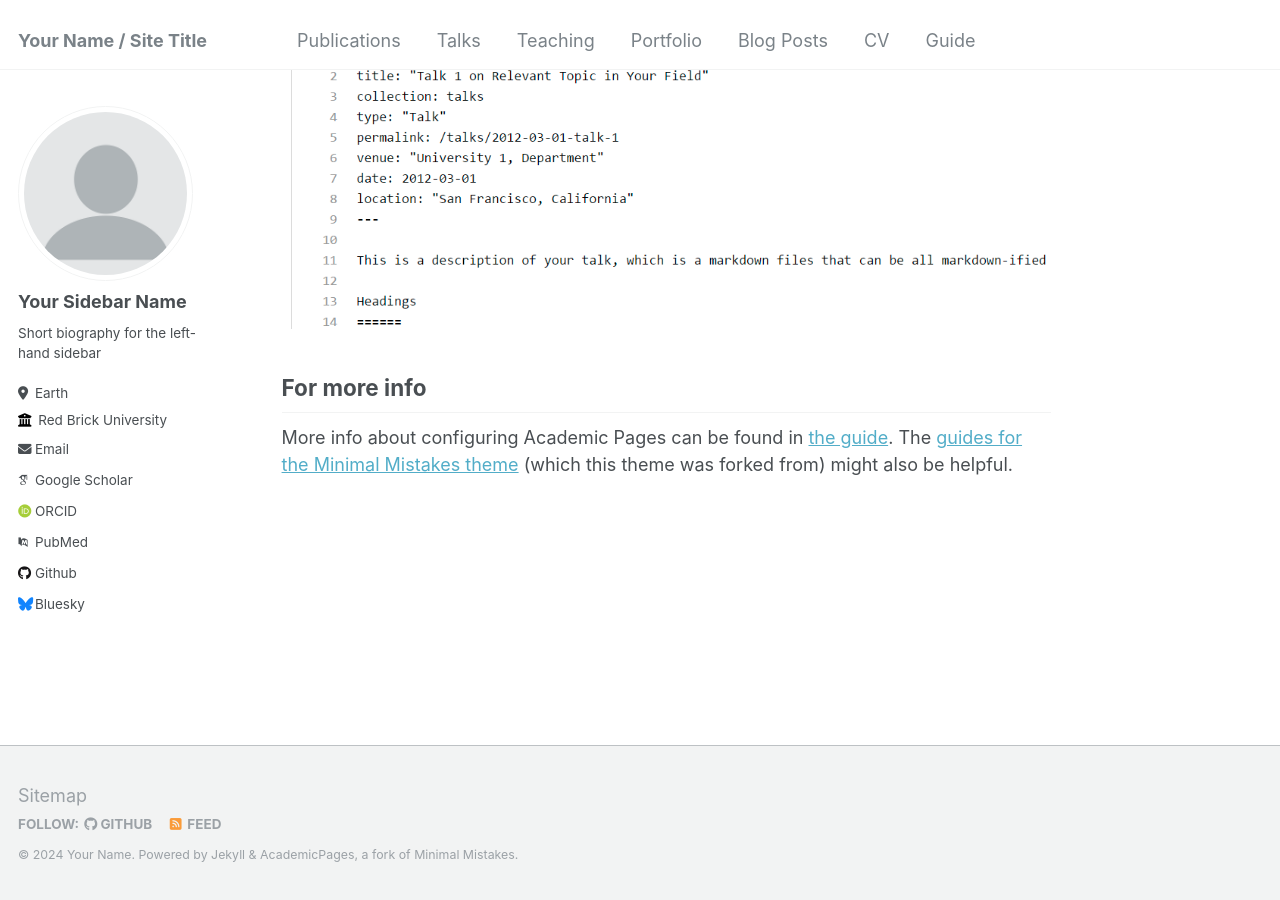
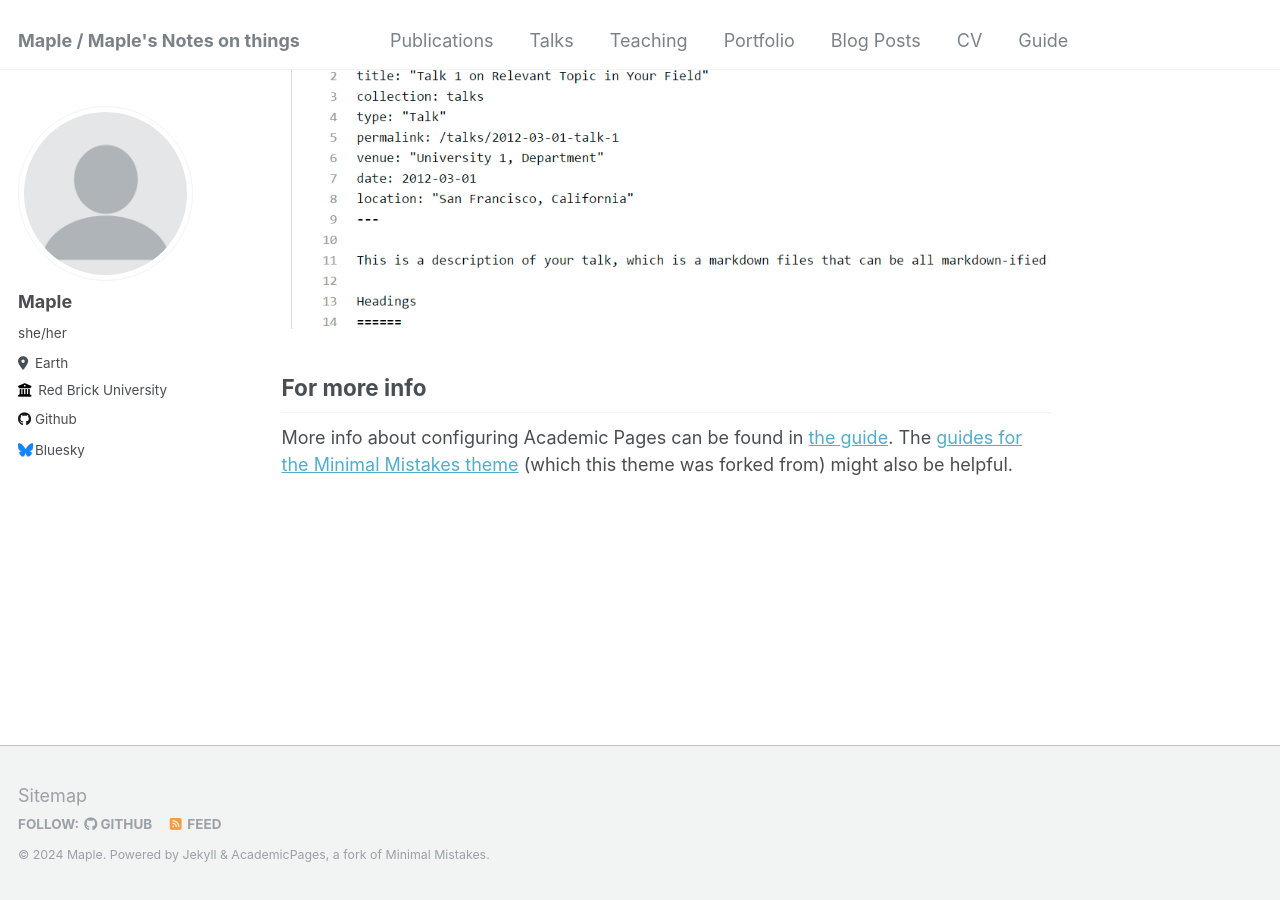
Before and after one commit to Mapleheart-LLC/Mapleheart-llc.github.io, a Jekyll site: the page built from _pages/about.md, in a window 1280 px wide and 900 px high, scrolled down 2660 px. Built offline with Jekyll 4.4.1, drawn with Linux system fonts in a browser that asks for light colours; some web fonts are replaced.

Commit message:
modified:   _config.yml

```diff
--- a/_config.yml
+++ b/_config.yml
@@ -8,11 +8,11 @@
 
 # Basic Site Settings
 locale                   : "en-US"
-title                    : "Your Name / Site Title"
+title                    : "Maple / Maple's Notes on things"
 title_separator          : "-"
-name                     : &name "Your Name"
-description              : &description "personal description"
-url                      : https://academicpages.github.io # the base hostname & protocol for your site e.g. "https://mmistakes.github.io"
+name                     : &name "Maple"
+description              : &description "Maple's notes on the many things in the world"
+url                      : https://notes.mapletini.com # the base hostname & protocol for your site e.g. "https://mmistakes.github.io"
 baseurl                  : "" # the subpath of your site, e.g. "/blog"
 repository               : "academicpages/academicpages.github.io"
 
@@ -22,21 +22,21 @@ repository               : "academicpages/academicpages.github.io"
 author:
   # Biographic information
   avatar           : "profile.png"
-  name             : "Your Sidebar Name"
-  pronouns         : # example: "she/her"
-  bio              : "Short biography for the left-hand sidebar"
+  name             : "Maple"
+  pronouns         : "she/her"
+  bio              : #"Short biography for the left-hand sidebar"
   location         : "Earth"
   employer         : "Red Brick University"
   uri              : # URL
-  email            : "none@example.org"
+  email            : #"none@example.org"
 
   # Academic websites
   arxiv            : # URL - Update with the correct link to your profile
-  googlescholar    : "https://scholar.google.com/citations?user=PS_CX0AAAAAJ"
+  googlescholar    : #"https://scholar.google.com/citations?user=PS_CX0AAAAAJ"
   impactstory      : # URL
-  orcid            : "http://orcid.org/yourorcidurl"
+  orcid            : #"http://orcid.org/yourorcidurl"
   semantic         : # URL
-  pubmed           : "https://www.ncbi.nlm.nih.gov/pubmed/?term=john+snow"
+  pubmed           : #"https://www.ncbi.nlm.nih.gov/pubmed/?term=john+snow"
   researchgate     : # URL
 
   # Repositories and software development
```
